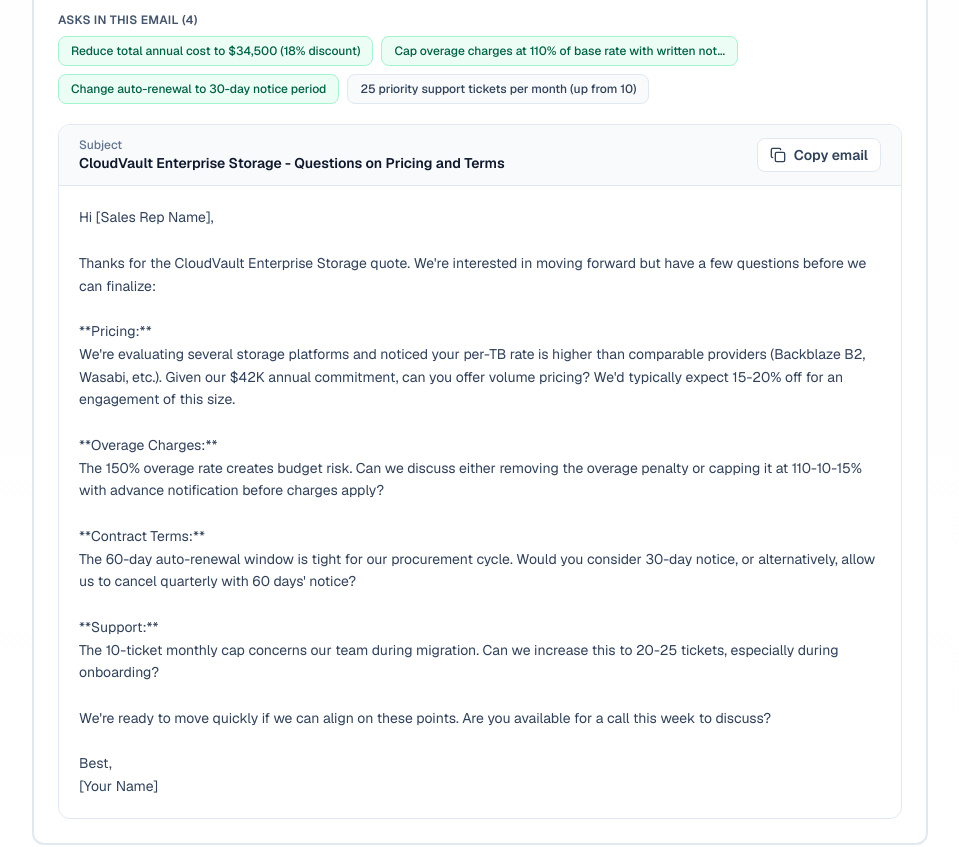
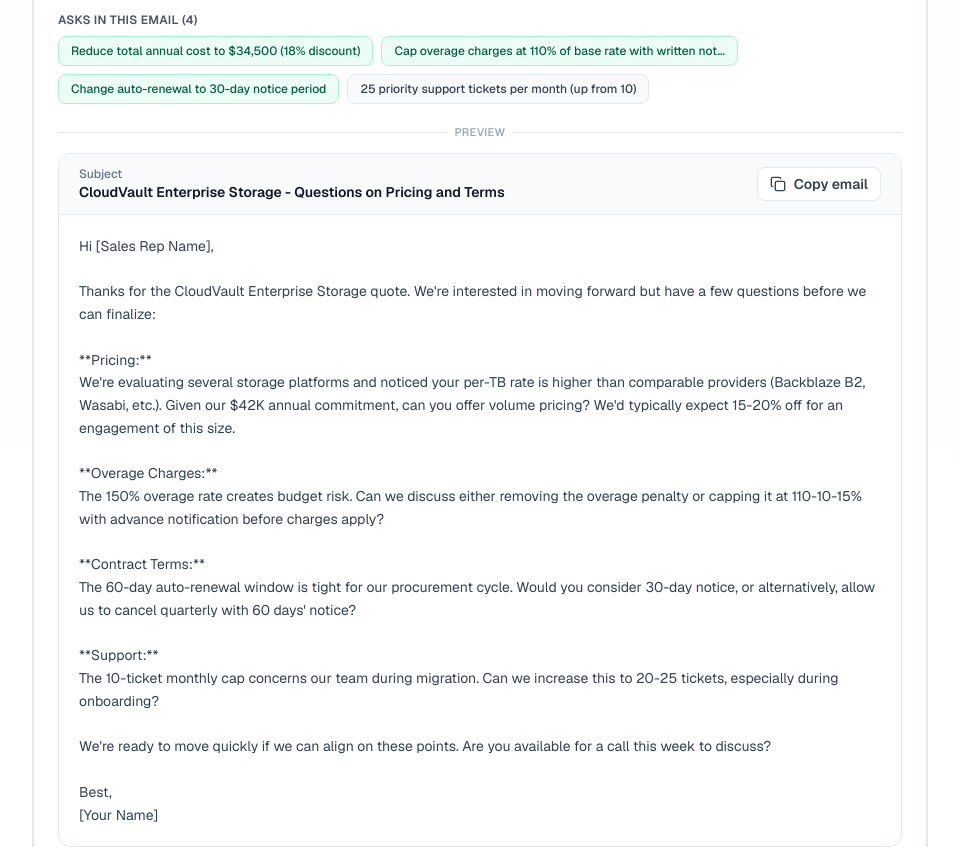
Before and after one commit to Boomchakalala/Dealcheck, a Next.js app: page /example in a window 1280 px wide. Shown: the part 3140-3987 px from the top of the page, without its empty margins (160-1119 px from the left). Built offline with nearby package versions, Linux system fonts and the light colour scheme.

Commit message:
Sandbox autosave

```diff
--- a/src/app/app/page.tsx
+++ b/src/app/app/page.tsx
@@ -251,24 +251,19 @@ export default function DashboardPage() {
         </div>
       )}
 
-      {/* Top-right indicators */}
-      <div className="flex items-center justify-end gap-4 text-xs">
-        <button
-          onClick={() => setShowHelpModal(true)}
-          className="flex items-center gap-1.5 px-2.5 py-1.5 bg-slate-100 rounded-full border border-slate-200 hover:bg-slate-150 transition-colors"
-        >
-          <HelpCircle className="w-3 h-3 text-slate-500" />
-          <span className="text-slate-600 font-medium">What can I upload?</span>
-        </button>
-      </div>
-
       {/* Welcome + Upload Section */}
       <div>
         <h1 className="text-2xl font-bold text-slate-900 mb-1">
           Welcome back!
         </h1>
         <p className="text-sm text-slate-600 mb-6">
-          Upload a quote or paste text to start analysis
+          Upload a quote or paste text to start analysis.{' '}
+          <button
+            onClick={() => setShowHelpModal(true)}
+            className="text-emerald-600 hover:text-emerald-700 font-medium transition-colors"
+          >
+            What can I upload?
+          </button>
         </p>
 
         <QuoteUploaderCard
--- a/src/components/OutputDisplay.tsx
+++ b/src/components/OutputDisplay.tsx
@@ -454,7 +454,13 @@ export function OutputDisplay({ output }: OutputDisplayProps) {
           </div>
 
           {/* Email preview */}
-          <div className="rounded-xl border border-slate-200 overflow-hidden">
+          <div>
+            <div className="flex items-center gap-2 mb-3">
+              <div className="flex-1 h-px bg-slate-200" />
+              <span className="text-[11px] font-medium text-slate-400 uppercase tracking-wide">Preview</span>
+              <div className="flex-1 h-px bg-slate-200" />
+            </div>
+            <div className="rounded-xl border border-slate-200 overflow-hidden">
             <div className="px-5 py-3 bg-slate-50 border-b border-slate-200 flex items-center justify-between">
               <div>
                 <p className="text-xs font-medium text-slate-500">Subject</p>
@@ -468,6 +474,7 @@ export function OutputDisplay({ output }: OutputDisplayProps) {
             <div className="p-5">
               <p className="text-sm text-slate-700 whitespace-pre-wrap leading-relaxed">{emailBody}</p>
             </div>
+          </div>
           </div>
         </div>
       </div>
```
